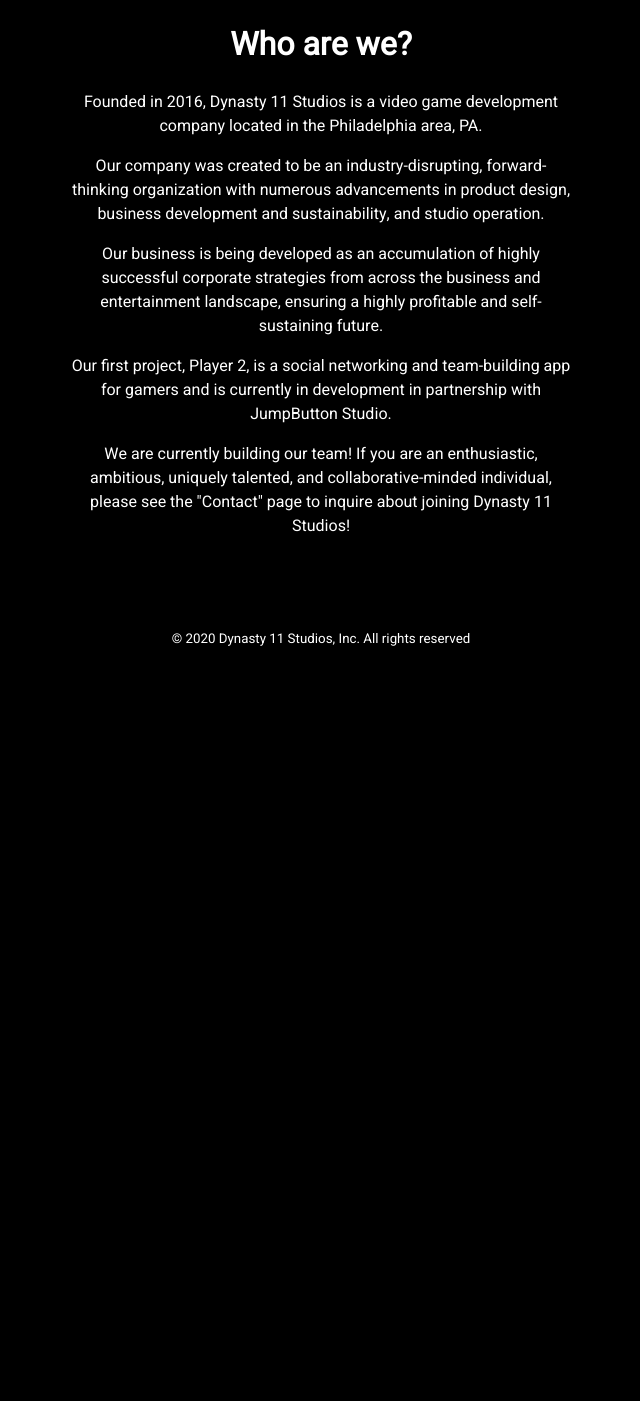
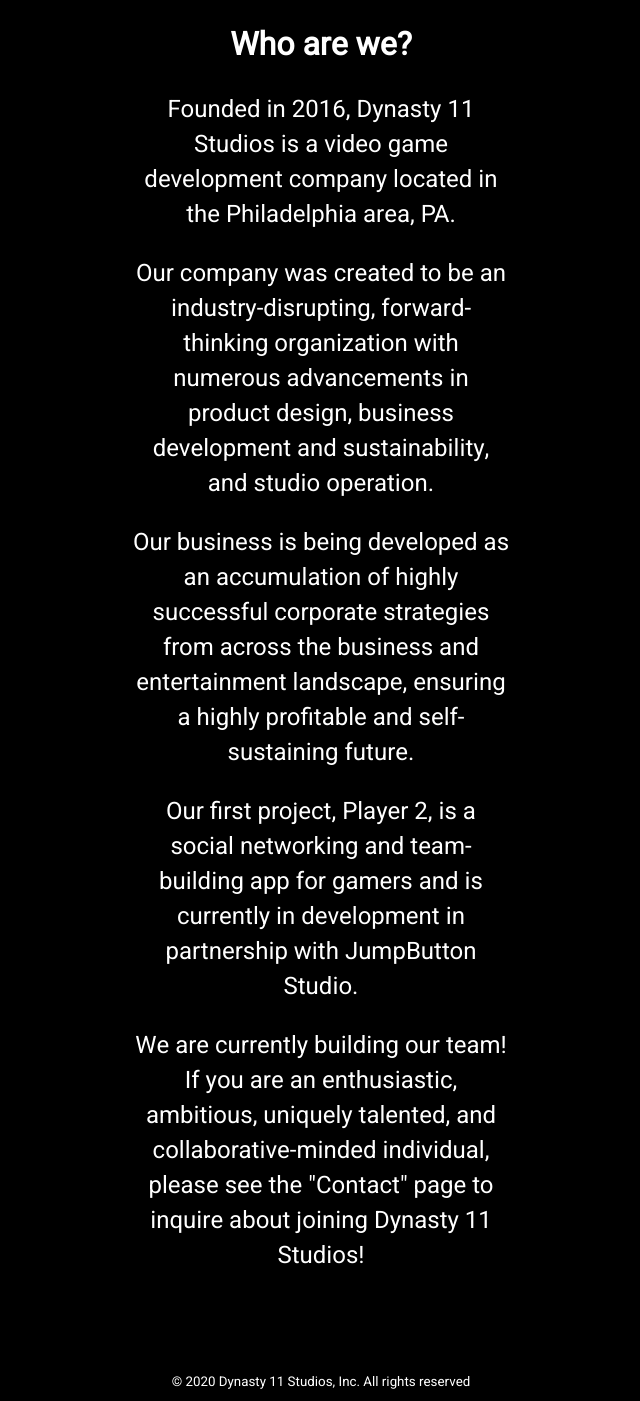
Before and after one commit to MrOrangeJuice/Dynasty11Site, a PHP site: page /about.html in a window 1280 px wide. Shown: the part 63-1464 px from the top of the page, without its empty margins (319-959 px from the left). Before the commit the page ends 709 px from the top, so only its background shows below. Run offline with PHP 8.4, Linux system fonts and the light colour scheme; some libraries are stand-ins or nearby versions.

Commit message:
Added gif logo

```diff
--- a/index.html
+++ b/index.html
@@ -22,7 +22,7 @@
 		</ul>
 	</nav>
 	<main>
-		<img src="media/logo_updated.jpg" alt="Dynasty 11 Logo" id="logo">
+		<img src="media/logo.gif" alt="Dynasty 11 Logo" id="logo">
 		<form action="contact.html">
 			<button id="contactLink">Contact Us</button>
 		</form>
--- a/style.css
+++ b/style.css
@@ -6,9 +6,10 @@
 }
 
 p {
-	width: 40%;
-	margin-left: 30%;
-	margin-right: 30%;
+	width: 30%;
+	margin-left: 35%;
+	margin-right: 35%;
+	font-size: 1.5em;
 }
 
 li {
```
Also changed, not shown: media/logo.gif (added).
